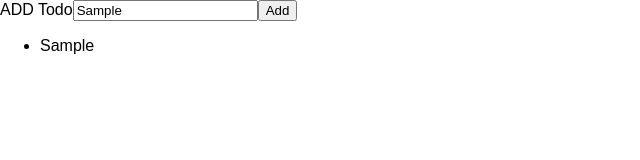
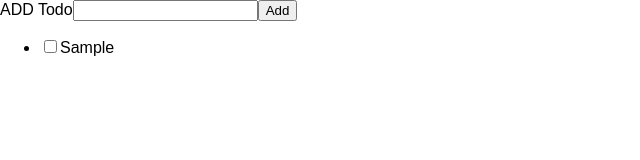
Before and after one commit to Fluke23/PracticeReact, a React (Create React App) app: page / in a window 1280 px wide. Both pictures are taken after typing "Sample" into the empty fields and a click on the button "Add". Shown: the top 160 px of the page, without its empty margins (0-640 px from the left). Built offline with nearby package versions, Linux system fonts and the light colour scheme.

Commit message:
เำพิ่มการทำ checkboxในหน้า  todoitem

```diff
--- a/src/TodoInput.js
+++ b/src/TodoInput.js
@@ -18,11 +18,11 @@
    }
 
     render() {
-        let {onAddTodo} = this.props
+        let {newTodo} = this.state
        return(
            <div>
                ADD Todo
-        <input onChange={(e) => this.setState({newTodo: e.target.value})}/>
+        <input value={newTodo} onChange={(e) => this.setState({newTodo: e.target.value})}/>
         <button onClick={this.addClicked}> Add </button>
             </div>
         )
--- a/src/TodoItem.js
+++ b/src/TodoItem.js
@@ -5,6 +5,7 @@
         let{text} =this.props
        return(
            <div>
+            <input type="checkbox" />
              {text}
             </div>
         )
--- a/src/TodoList.js
+++ b/src/TodoList.js
@@ -7,7 +7,9 @@
        return(
            <div>
               <ul>
-                  {items.map(todo => <li><TodoItem text={todo}/></li>)}
+                  {items.map((todo,i) =>
+                  <li key={i}>
+                  <TodoItem  text={todo}/></li>)}
                   {//ใส่ปีกกาเพื่อทำloop บอกข้างในว่า เป็น java scrip code
                    //items เป็น array เรียกฟังชั่น mnap การเปลี่ยนอย่างหนึ่งไปเป็นอีกอย่างนึง map  รับฟังชั่นเป็น paramiter แล้วreturn เป็นก้อน jsf
                   }
```
